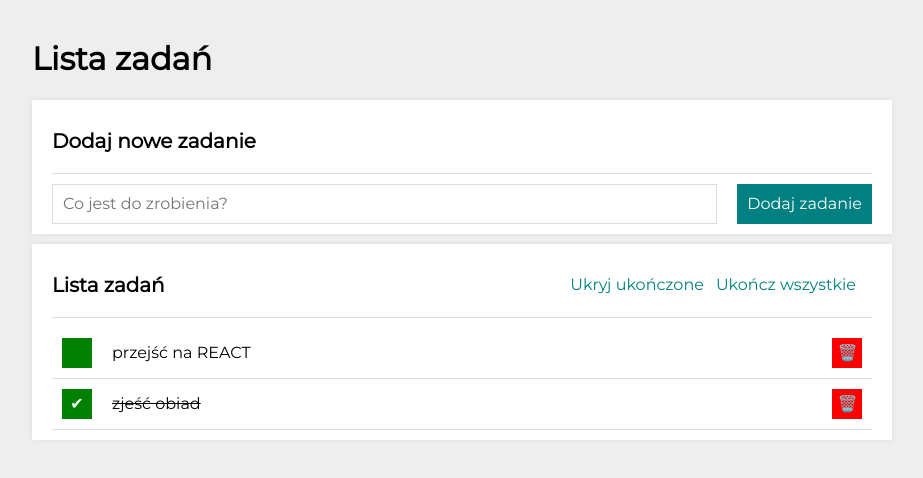
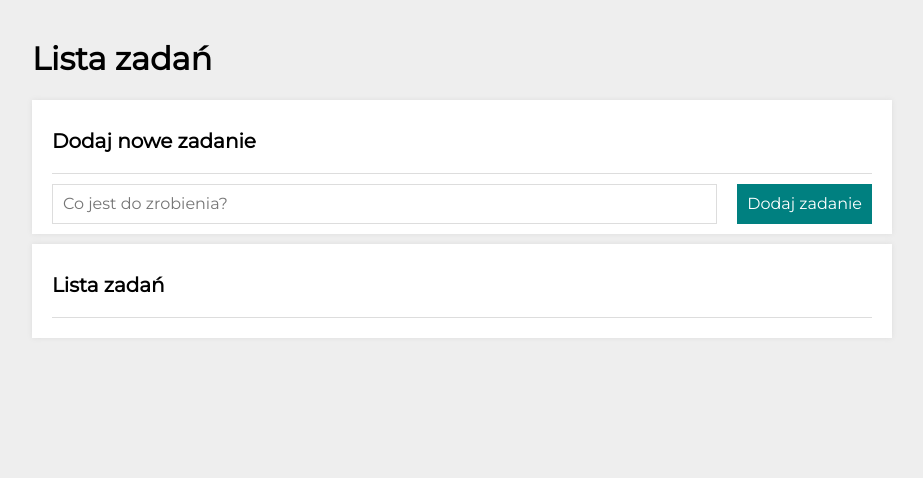
Before and after one commit to adrianSACHA/todo-list-react, a React (Create React App) app: page / in a window 1280 px wide. Shown: the top 478 px of the page, without its empty margins (178-1101 px from the left). Built offline with nearby package versions, Linux system fonts and the light colour scheme.

Commit message:
added localStorageTasks =Client-side storage

```diff
--- a/src/App.js
+++ b/src/App.js
@@ -1,4 +1,4 @@
-import { useState } from "react";
+import { useEffect, useState } from "react";
 import Form from "./Form";
 import Tasks from "./Tasks";
 import Buttons from "./Buttons";
@@ -6,12 +6,18 @@ import Section from "./Section";
 import Header from "./Header";
 import Container from "./Container";
 
+const getLocalStorageTasks = () => {
+  const localStorageTasks = localStorage.getItem("tasks");
+  return localStorageTasks ? JSON.parse(localStorageTasks) : [];
+};
+
 function App() {
   const [hideDone, setHideDone] = useState(false);
-  const [tasks, setTasks] = useState([
-    { id: 1, content: "przejść na REACT", done: false },
-    { id: 2, content: "zjeść obiad", done: true },
-  ]);
+  const [tasks, setTasks] = useState(getLocalStorageTasks);
+
+  useEffect(() => {
+    localStorage.setItem("tasks", JSON.stringify(tasks))
+  }, [tasks]);
 
   const toggleHideDone = () => {
     setHideDone((hideDone) => !hideDone);
```
